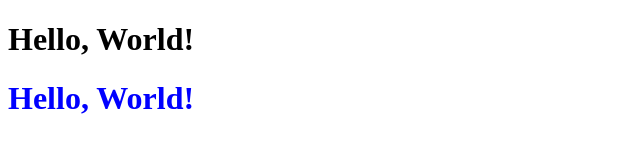
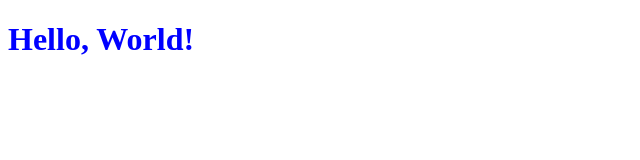
Before and after one commit to airasuzukimb-ctrl/techpg, a plain HTML site: page index.html in a window 1280 px wide. Shown: the whole page, without its empty margins (0-640 px from the left). Drawn offline with Linux system fonts and the light colour scheme.

Commit message:
色の変更解決

```diff
--- a/index.html
+++ b/index.html
@@ -6,7 +6,7 @@
     <title>Hello World</title>
   </head>
   <body>
-    <h1>Hello, World!</h1><h1 style="color:blue;">Hello, World!</h1>
+<h1 style="color:blue;">Hello, World!</h1>
 
   </body>
 </html>
```
